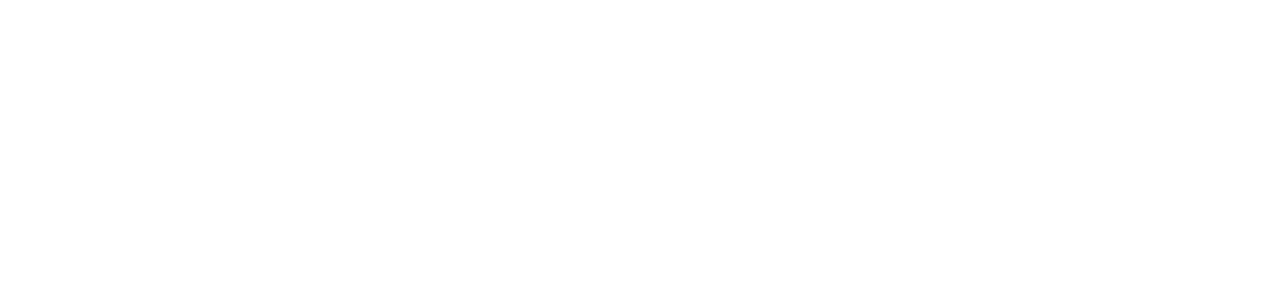
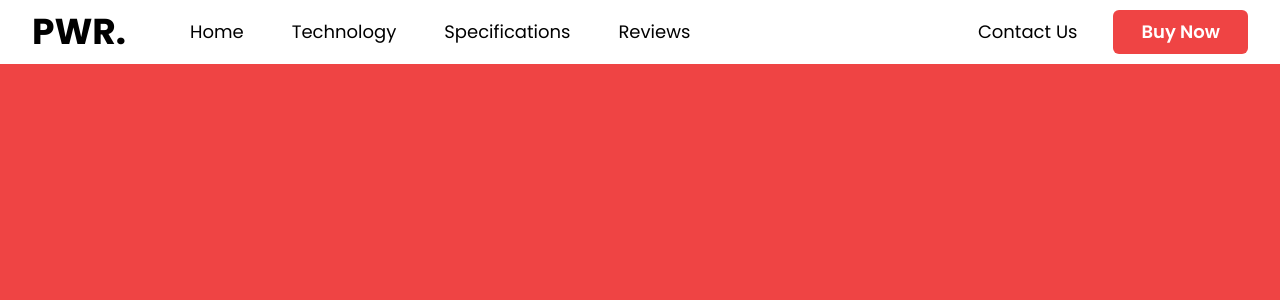
Before and after one commit to ericwang401/PWR, a Vue app: page /buy-now in a window 1280 px wide. Before the commit this address had no page. Shown: the top 300 px of the page. Built offline with nearby package versions, Linux system fonts and the light colour scheme.

Commit message:
Updated navbar

```diff
--- a/src/components/Navbar.vue
+++ b/src/components/Navbar.vue
@@ -3,6 +3,13 @@
 
 export default defineComponent({
   name: "Navbar",
+  setup() {
+    const links = ["Home", "Technology", "Specifications", "Reviews"];
+
+    return {
+      links,
+    };
+  },
 });
 </script>
 
@@ -16,32 +23,68 @@
           </div>
           <div class="h-16 hidden md:block">
             <div class="h-full ml-10 flex items-baseline">
-              <!-- Current: "bg-gray-900 text-white", Default: "text-gray-300 hover:bg-gray-700 hover:text-white" -->
+              <router-link
+                v-for="link in links"
+                :key="link"
+                :to="{ name: link }"
+                v-slot="{ isExactActive, navigate, href }"
+                custom
+              >
+                <a
+                  class="flex items-center h-full px-6 focus:outline-none text-lg font-regular"
+                  :class="{
+                    'font-semibold': isExactActive,
+                    'hover:bg-gray-100': !isExactActive,
+                  }"
+                  :href="href"
+                  @click="navigate"
+                  :disabled="isExactActive"
+                >
+                  {{ link }}
+                </a>
+              </router-link>
+            </div>
+          </div>
+        </div>
+
+        <div class="h-16 hidden md:block">
+          <div class="h-full ml-10 flex space-x-3 items-baseline">
+            <router-link
+              :to="{ name: 'Contact Us' }"
+              v-slot="{ isExactActive, navigate, href }"
+              custom
+            >
               <a
-                href="#"
-                class="flex items-center h-full px-6 hover:bg-gray-100 text-lg font-semibold"
-                >Home
+                class="flex items-center h-full px-6 focus:outline-none text-lg font-regular"
+                :class="{
+                  'font-semibold': isExactActive,
+                  'hover:bg-gray-100': !isExactActive,
+                }"
+                :href="href"
+                @click="navigate"
+                :disabled="isExactActive"
+              >
+                Contact Us
               </a>
+            </router-link>
 
+            <router-link
+              :to="{ name: 'Buy Now' }"
+              v-slot="{ isExactActive, navigate, href }"
+              custom
+            >
               <a
-                href="#"
-                class="flex items-center h-full px-6 hover:bg-gray-100 text-lg font-regular"
-                >Technology
+                class="flex items-center bg-red-500 text-white rounded-md py-2 px-7 focus:outline-none text-lg font-semibold"
+                :class="{
+                  'hover:bg-gray-100': !isExactActive,
+                }"
+                :href="href"
+                @click="navigate"
+                :disabled="isExactActive"
+              >
+                Buy Now
               </a>
-
-              <a
-                href="#"
-                class="flex items-center h-full px-6 hover:bg-gray-100 text-lg font-regular"
-                >Specifications
-              </a>
-
-              <a
-                href="#"
-                class="flex items-center h-full px-6 hover:bg-gray-100 text-lg font-regular"
-                >Reviews
-              </a>
-
-            </div>
+            </router-link>
           </div>
         </div>
       </div>
--- a/src/layouts/Default.vue
+++ b/src/layouts/Default.vue
@@ -5,8 +5,8 @@
 export default defineComponent({
   name: "Default",
   components: {
-      VNavbar
-  }
+    VNavbar,
+  },
 });
 </script>
 
--- a/src/router/index.ts
+++ b/src/router/index.ts
@@ -6,9 +6,35 @@
     component: () => import('@/layouts/Default.vue'),
     children: [
       {
+        name: "Home",
         path: "",
         component: () => import('@/views/Home.vue'),
-      }
+      },
+      {
+        name: "Technology",
+        path: "technology",
+        component: () => import('@/views/Home.vue'),
+      },
+      {
+        name: "Specifications",
+        path: "specifications",
+        component: () => import('@/views/Home.vue'),
+      },
+      {
+        name: "Reviews",
+        path: "reviews",
+        component: () => import('@/views/Home.vue'),
+      },
+      {
+        name: "Contact Us",
+        path: "contact-us",
+        component: () => import('@/views/Home.vue'),
+      },
+      {
+        name: "Buy Now",
+        path: "buy-now",
+        component: () => import('@/views/Home.vue'),
+      },
     ]
   },
   {
--- a/src/views/Home.vue
+++ b/src/views/Home.vue
@@ -1,5 +1,5 @@
 <template>
-  <div class="h-screen w-full bg-red-600">
+  <div class="h-screen w-full bg-red-500">
   </div>
 </template>
 
--- a/tailwind.config.js
+++ b/tailwind.config.js
@@ -10,7 +10,8 @@
     },
   },
   variants: {
-    extend: {},
+    extend: {
+    },
   },
   plugins: [require("@tailwindcss/forms")],
 };
```
